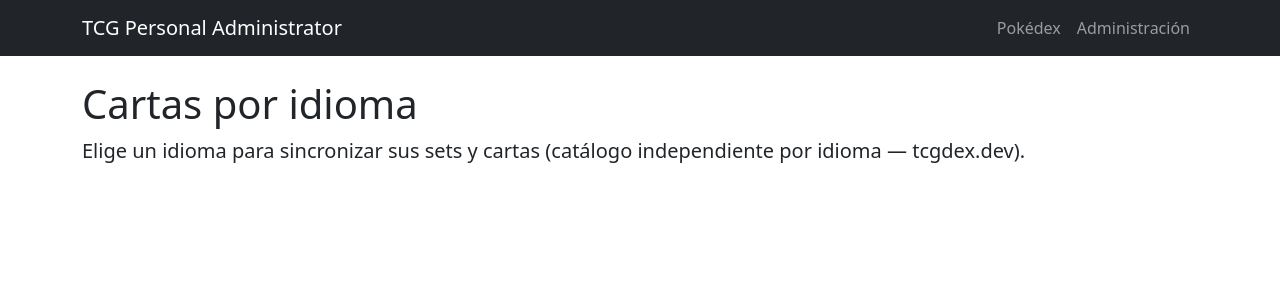
After one commit to TCGPersonalAdministrator/TCGWEB, a Flask app: page /admin/langs/ in a window 1280 px wide. The commit adds this page. Shown: the top 300 px of the page. Run offline with Flask 3, Linux system fonts and the light colour scheme; data that the repository does not hold is empty.

Commit message:
[Update] Soporte para varios idiomas en los sets/cartas

```diff
--- /dev/null
+++ b/app/api_calls/lang_sets_api.py
@@ -0,0 +1,24 @@
+import requests
+from flask import current_app
+
+from app.api_calls.sync_api import start_sync
+
+
+def list_languages() -> list[dict]:
+    response = requests.get(f"{current_app.config['TCGAPI_BASE_URL']}/langs", timeout=10)
+    response.raise_for_status()
+    return response.json()
+
+
+def list_lang_sets(lang: str) -> list[dict]:
+    response = requests.get(f"{current_app.config['TCGAPI_BASE_URL']}/langs/{lang}/sets", timeout=10)
+    response.raise_for_status()
+    return response.json()
+
+
+def start_sync_lang_sets(lang: str) -> tuple[dict, int]:
+    return start_sync(f"/langs/{lang}/sets/sync")
+
+
+def start_sync_lang_set_cards(lang: str, set_id: str) -> tuple[dict, int]:
+    return start_sync(f"/langs/{lang}/sets/{set_id}/cards/sync")
--- a/app/routes/admin.py
+++ b/app/routes/admin.py
@@ -1,5 +1,11 @@
 from flask import Blueprint, jsonify, render_template
 
+from app.api_calls.lang_sets_api import (
+    list_lang_sets,
+    list_languages,
+    start_sync_lang_set_cards,
+    start_sync_lang_sets,
+)
 from app.api_calls.sets_api import list_sets, start_sync_set_cards, start_sync_sets
 
 admin_bp = Blueprint("admin", __name__, url_prefix="/admin")
@@ -25,3 +31,25 @@ def sets_sync_start():
 def set_cards_sync_start(set_id):
     body, status_code = start_sync_set_cards(set_id)
     return jsonify(body), status_code
+
+
+@admin_bp.route("/langs/", methods=["GET"])
+def langs():
+    return render_template("admin/langs.html", languages=list_languages())
+
+
+@admin_bp.route("/langs/<lang>/sets/", methods=["GET"])
+def lang_sets(lang):
+    return render_template("admin/lang_sets.html", lang=lang, sets=list_lang_sets(lang))
+
+
+@admin_bp.route("/langs/<lang>/sets/sync/start", methods=["POST"])
+def lang_sets_sync_start(lang):
+    body, status_code = start_sync_lang_sets(lang)
+    return jsonify(body), status_code
+
+
+@admin_bp.route("/langs/<lang>/sets/<set_id>/cards/sync/start", methods=["POST"])
+def lang_set_cards_sync_start(lang, set_id):
+    body, status_code = start_sync_lang_set_cards(lang, set_id)
+    return jsonify(body), status_code
--- a/app/templates/admin/index.html
+++ b/app/templates/admin/index.html
@@ -12,8 +12,12 @@
         <div class="text-muted small">Sincronizar todos los Pokémon desde PokeAPI</div>
     </a>
     <a href="{{ url_for('admin.sets') }}" class="list-group-item list-group-item-action">
-        <strong>Sets y Cartas</strong>
+        <strong>Sets y Cartas (inglés)</strong>
         <div class="text-muted small">Sincronizar la lista de sets y las cartas de cada set, uno a uno</div>
+    </a>
+    <a href="{{ url_for('admin.langs') }}" class="list-group-item list-group-item-action">
+        <strong>Cartas por idioma</strong>
+        <div class="text-muted small">Español, japonés, coreano, chino simplificado — catálogo independiente por idioma</div>
     </a>
 </div>
 {% endblock %}
--- /dev/null
+++ b/app/templates/admin/langs.html
@@ -0,0 +1,16 @@
+{% extends "base.html" %}
+
+{% block title %}Cartas por idioma · TCG Personal Administrator{% endblock %}
+
+{% block content %}
+<h1>Cartas por idioma</h1>
+<p class="lead">Elige un idioma para sincronizar sus sets y cartas (catálogo independiente por idioma — tcgdex.dev).</p>
+
+<div class="list-group" style="max-width: 500px;">
+    {% for l in languages %}
+    <a href="{{ url_for('admin.lang_sets', lang=l.code) }}" class="list-group-item list-group-item-action">
+        {{ l.name }}
+    </a>
+    {% endfor %}
+</div>
+{% endblock %}
```
Also changed, not shown: app/templates/admin/lang_sets.html (added, +84 -0 lines), README.md.
